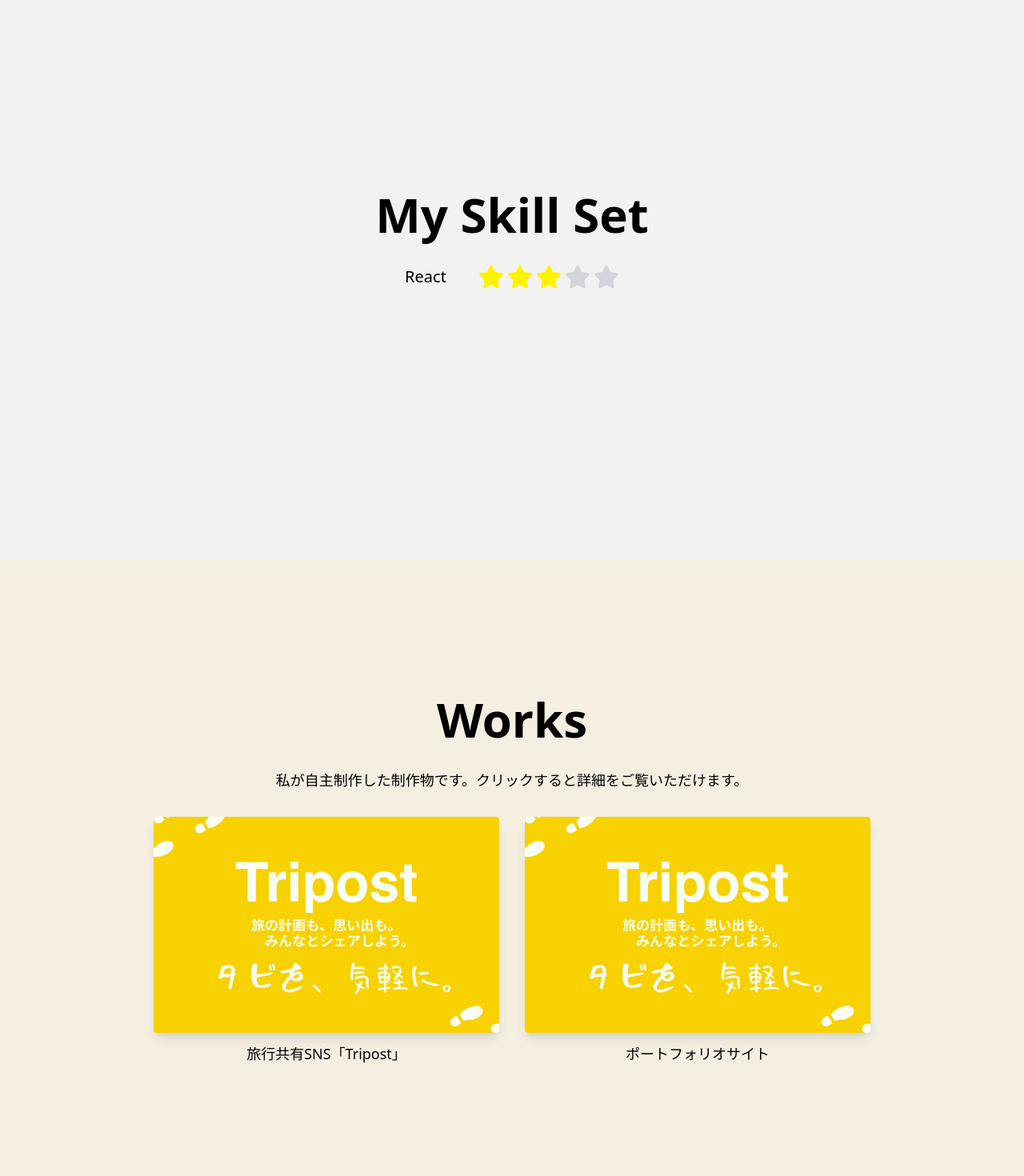
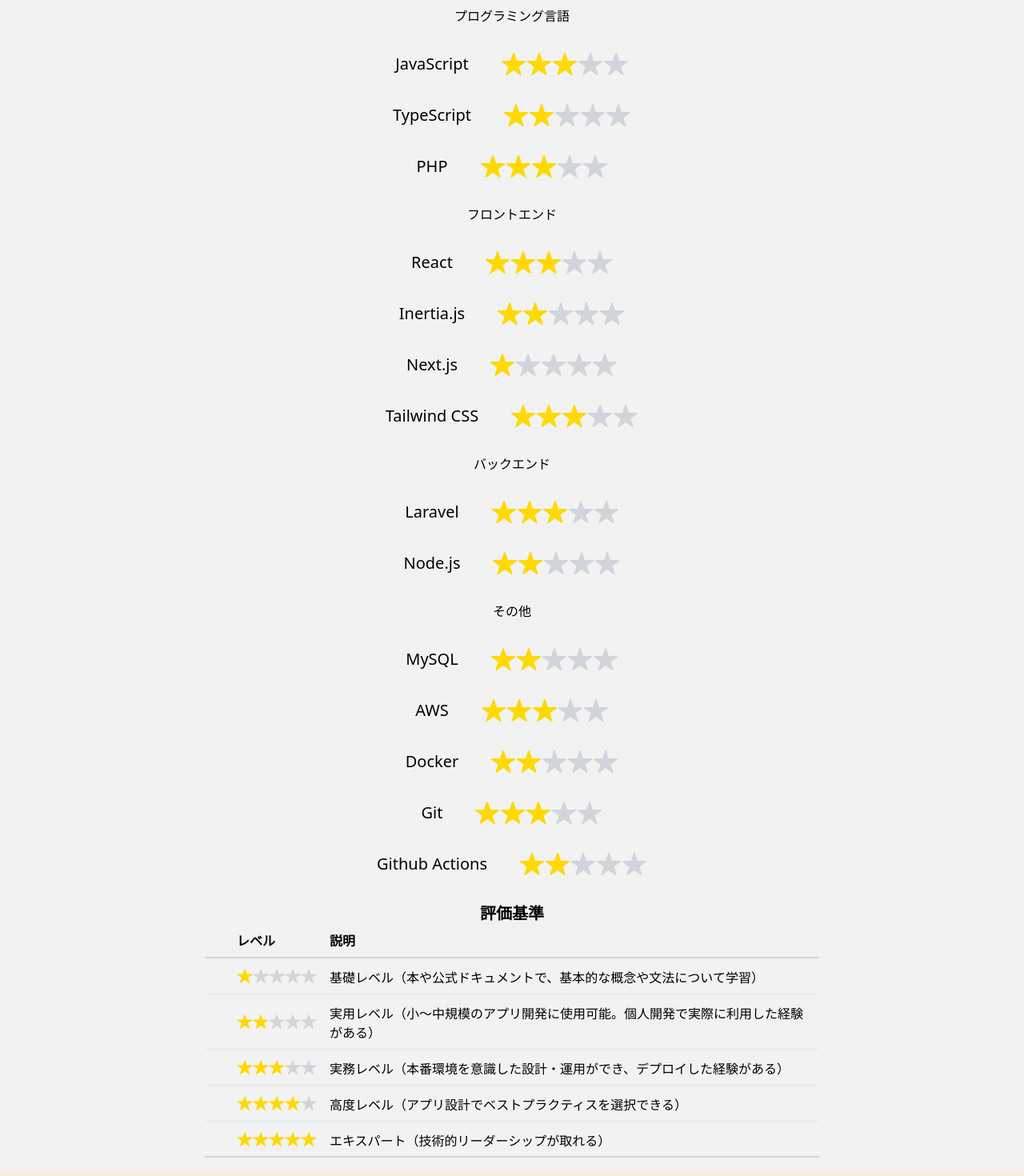
Before and after one commit to sookoo19/Portfolio, a React (Vite) app in the folder portfolio/: page / in a window 1280 px wide. Shown: the part 1700-3170 px from the top of the page at 80% size. Built offline with nearby package versions, Linux system fonts and the light colour scheme.

Commit message:
評価基準done

```diff
--- a/portfolio/src/components/SkillSheet.tsx
+++ b/portfolio/src/components/SkillSheet.tsx
@@ -1,12 +1,18 @@
-import { FaStar } from "react-icons/fa";
+import { IoStar } from "react-icons/io5";
 
 export interface SkillSheetProps {
   name?: string;
   level?: number; // 1-5のスキルレベル
+  size?: number;
   className?: string;
 }
 
-export default function SkillSheet({ name, level = 0, className = '' }: SkillSheetProps) {
+export default function SkillSheet({
+  name,
+  level = 0,
+  size = 32,
+  className = '',
+}: SkillSheetProps) {
   const maxStars = 5;
 
   return (
@@ -14,12 +20,12 @@
       <figcaption className='mr-10 text-xl text-black select-none'>
         {name}
       </figcaption>
-      <div className='flex flex-row gap-1'>
+      <div className='flex flex-row'>
         {[...Array(maxStars)].map((_, index) => (
-          <FaStar
+          <IoStar
             key={index}
-            size={32}
-            color={index < level ? '#fff200ff' : '#D1D5DB'}
+            size={size}
+            color={index < level ? '#ffd900ff' : '#D1D5DB'}
             aria-hidden
           />
         ))}
--- a/portfolio/src/pages/Skill.tsx
+++ b/portfolio/src/pages/Skill.tsx
@@ -1,14 +1,86 @@
 import SkillSheet from '../components/SkillSheet.tsx';
 
 export default function Skill() {
-    return(
-        <div className='p-4 min-h-screen bg-[#f2f2f2] flex items-center justify-center'>
+  return (
+    <div className='p-4 min-h-screen bg-[#f2f2f2] flex items-center justify-center'>
       <div className='w-full max-w-4xl mx-auto flex flex-col items-center gap-4 md:gap-8'>
         <h1 className='text-4xl md:text-6xl font-bold whitespace-nowrap'>
           My Skill Set
         </h1>
+        <h2>プログラミング言語</h2>
+        <SkillSheet name='JavaScript' level={3} />
+        <SkillSheet name='TypeScript' level={2} />
+        <SkillSheet name='PHP' level={3} />
+        <h2>フロントエンド</h2>
         <SkillSheet name='React' level={3} />
+        <SkillSheet name='Inertia.js' level={2} />
+        <SkillSheet name='Next.js' level={1} />
+        <SkillSheet name='Tailwind CSS' level={3} />
+        <h2>バックエンド</h2>
+        <SkillSheet name='Laravel' level={3} />
+        <SkillSheet name='Node.js' level={2} />
+        <h2>その他</h2>
+        <SkillSheet name='MySQL' level={2} />
+        <SkillSheet name='AWS' level={3} />
+        <SkillSheet name='Docker' level={2} />
+        <SkillSheet name='Git' level={3} />
+        <SkillSheet name='Github Actions' level={2} />
+
+        <div className='w-full max-w-3xl'>
+					<h2 className='text-xl font-bold text-center'>評価基準</h2>
+          <table className='w-full border-collapse'>
+            <thead>
+              <tr className='border-b-2 border-gray-300'>
+                <th className='py-2 pl-10 text-left'>レベル</th>
+                <th className='py-2 text-left'>説明</th>
+              </tr>
+            </thead>
+            <tbody>
+              <tr className='border-b border-gray-200'>
+                <td className='py-3 pr-4'>
+                  <SkillSheet level={1} size={20} />
+                </td>
+                <td className='pb-2 pt-3 pr-4'>
+                  基礎レベル（本や公式ドキュメントで、基本的な概念や文法について学習）
+                </td>
+              </tr>
+              <tr className='border-b border-gray-200'>
+                <td className='py-3 pr-4'>
+                  <SkillSheet level={2} size={20} />
+                </td>
+                <td className='pb-2 pt-3 pr-4'>
+                  実用レベル（小〜中規模のアプリ開発に使用可能。個人開発で実際に利用した経験がある）
+                </td>
+              </tr>
+              <tr className='border-b border-gray-200'>
+                <td className='py-3 pr-4'>
+                  <SkillSheet level={3} size={20} />
+                </td>
+                <td className='pb-2 pt-3 pr-4'>
+                  実務レベル（本番環境を意識した設計・運用ができ、デプロイした経験がある）
+                </td>
+              </tr>
+              <tr className='border-b border-gray-200'>
+                <td className='py-3 pr-4'>
+                  <SkillSheet level={4} size={20} />
+                </td>
+                <td className='pb-2 pt-3 pr-4'>
+                  高度レベル（アプリ設計でベストプラクティスを選択できる）
+                </td>
+              </tr>
+              <tr>
+                <td className='py-3 pr-4'>
+                  <SkillSheet level={5} size={20} />
+                </td>
+                <td className='pb-2 pt-3 pr-4'>
+                  エキスパート（技術的リーダーシップが取れる）
+                </td>
+              </tr>
+							<tr className='border-b-2 border-gray-300'/>
+            </tbody>
+          </table>
         </div>
-        </div>
-    )
+      </div>
+    </div>
+  );
 }
```
Also changed, not shown: portfolio/src/main.tsx (+5 -6 lines), portfolio/src/pages/Profile.tsx (+27 -30 lines), 1 other file (tests, documents, lock files or other folders).
